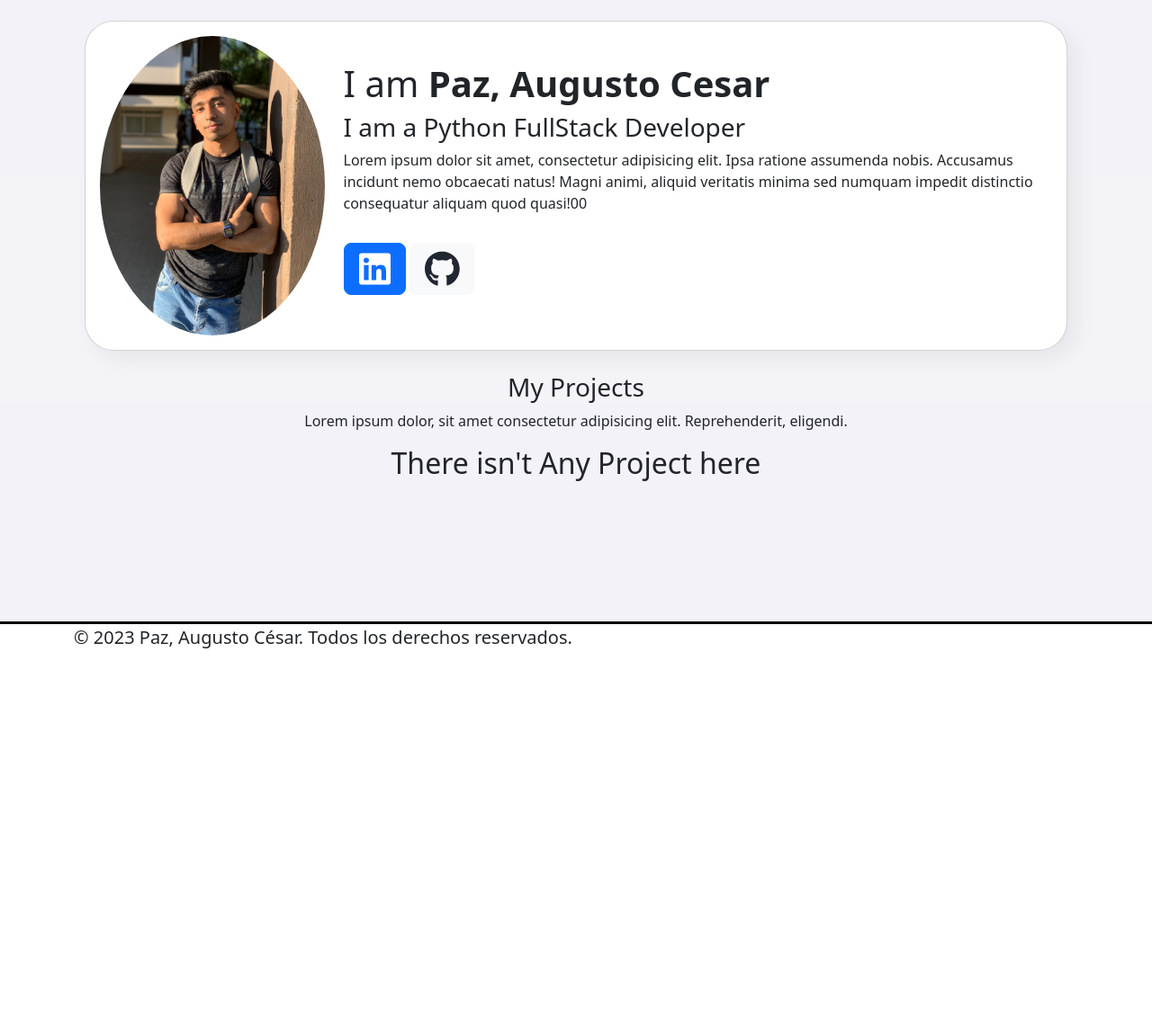
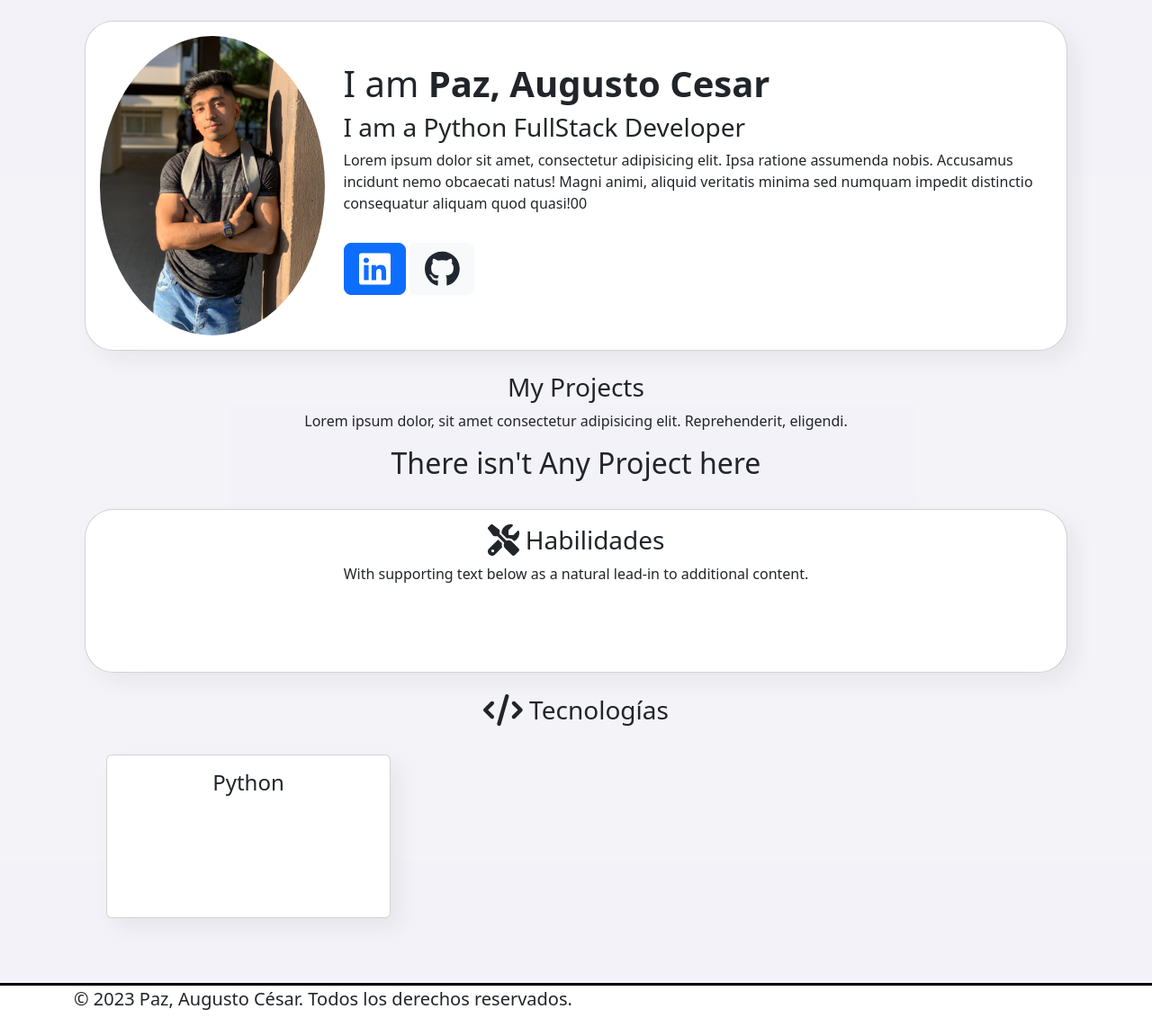
Before and after one commit to AugustP748/MyPortfolio, a Django app: page / in a window 1280 px wide. Shown: the part 60-1202 px from the top of the page at 90% size. Before the commit the page ends 781 px from the top, so only its background shows below. Run offline with Django 4.2, Linux system fonts and the light colour scheme; data that the repository does not hold is empty; some libraries are stand-ins or nearby versions.

Commit message:
sección de habilidades y tecnologías

```diff
--- a/MyPortfolio/Portfolio/static/css/style.css
+++ b/MyPortfolio/Portfolio/static/css/style.css
@@ -61,6 +61,7 @@ body.dark main {
 
 body.dark .card {
   background: var(--greyDarkTheme);
+  border-color: white;
 }
 /*
 body.dark .card p, body.dark .card h5 {
--- a/MyPortfolio/Portfolio/templates/home.html
+++ b/MyPortfolio/Portfolio/templates/home.html
@@ -61,4 +61,30 @@
             <h2>There isn't Any Project here</h2>
         {% endif %}
     </section>
+
+    <section data-aos="zoom-in-down">
+        <div class="card text-center rounded-5">
+
+            <div class="card-body">
+              <h3 class="card-title"><i class="fa-solid fa-screwdriver-wrench fa-lg"></i> Habilidades</h3>
+              <p class="card-text">With supporting text below as a natural lead-in to additional content.</p>
+            </div>
+          </div>
+    </section>
+
+    <section class="row my-4 text-center justify-content-center">
+        <div data-aos="zoom-in-down">
+            <h3><i class="fa-solid fa-code fa-lg"></i> Tecnologías</h3>
+            <div class="col-md-4 p-4">
+
+                <div class="card">
+                    <!-- <img class="card-img-top" src="{% static 'images/Python-logo.png' %}" alt="Title">-->
+                    <div class="card-body">
+                        <h4 class="card-title">Python</h4>
+
+                    </div>
+                </div>
+            </div>
+        </div>
+    </section>
 {% endblock %}
```
Also changed, not shown: MyPortfolio/Portfolio/static/images/Python-logo.png (added).
